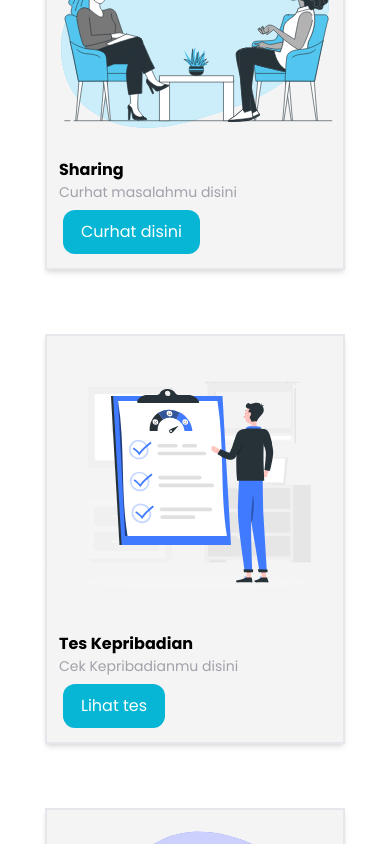
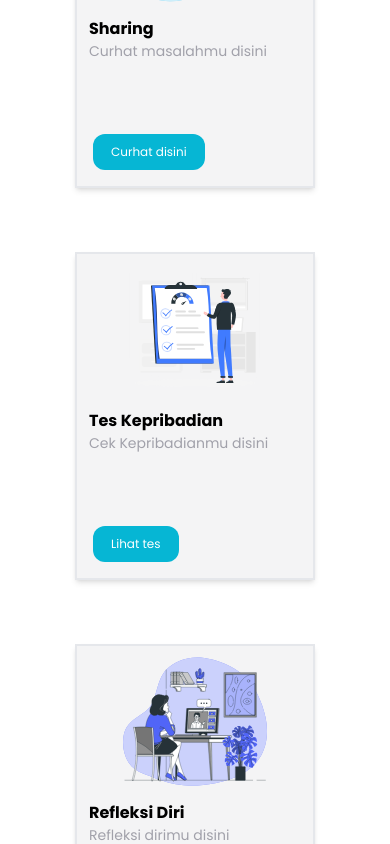
Before and after one commit to zackdesu/konseling-sekolah, a React (Vite) app in the folder frontend/: page / in a window 390 px wide. Shown: the part 1060-1904 px from the top of the page. Built offline with nearby package versions, Linux system fonts and the light colour scheme; no server answers.

Commit message:
feat: responsive ui menu

```diff
--- a/frontend/src/Pages/landingpage.tsx
+++ b/frontend/src/Pages/landingpage.tsx
@@ -21,15 +21,21 @@ const LandingPage = () => {
     desc: string;
     button: string;
   }) => (
-    <div className="w-[300px] h-[410px] bg-zinc-100 border-2 m-8 flex flex-col justify-between shadow-md">
+    <div className="w-[240px] h-[328px] lg:w-[300px] lg:h-[410px] bg-zinc-100 border-2 m-8 flex flex-col justify-between shadow-md">
       <div>
-        <img src={`/${img}.svg`} alt={img} className="w-full h-[296px]" />
+        <img
+          src={`/${img}.svg`}
+          alt={img}
+          className="w-full max-lg:w-[236px] h-[155px] lg:h-[296px]"
+        />
         <h5 className="mx-3">{title}</h5>
         <p className="mx-3 text-zinc-400 text-sm">{desc}</p>
       </div>
       <div className="mb-2 ml-2">
         <Link to={"/" + href}>
-          <button className="normalbutton">{button}</button>
+          <button className="normalbutton">
+            <p>{button}</p>
+          </button>
         </Link>
       </div>
     </div>
```
